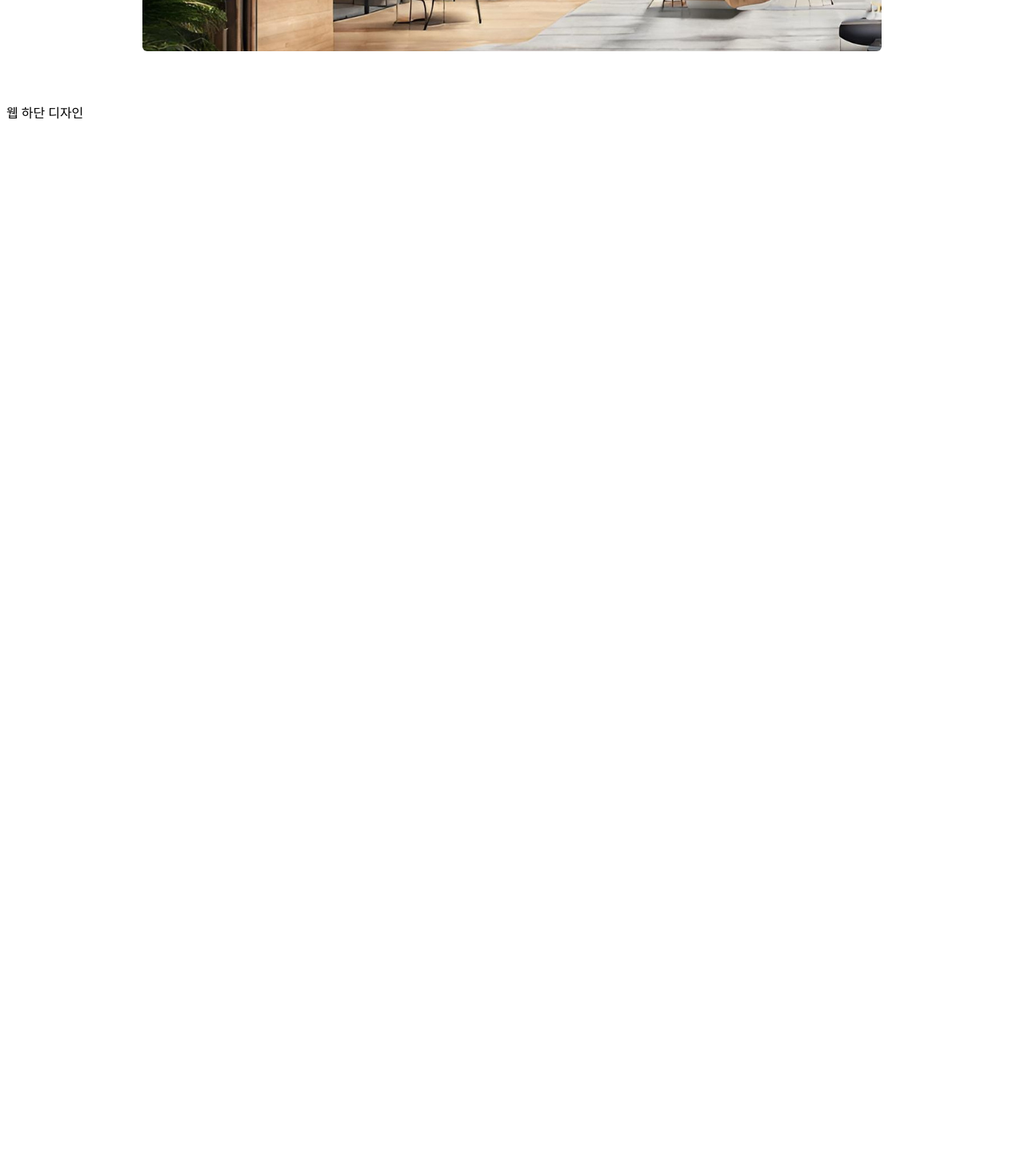
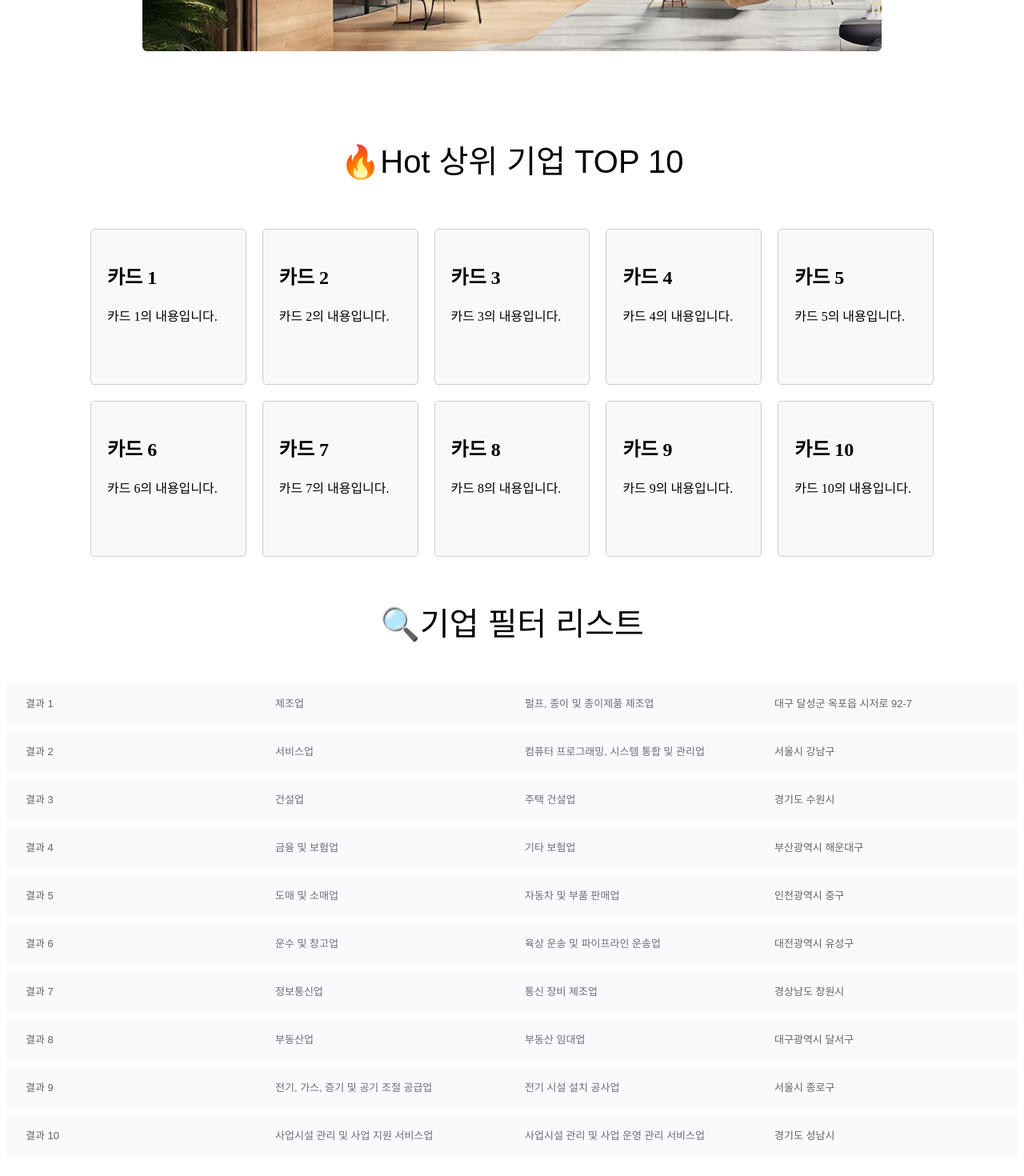
Before and after one commit to hyun-seokkk/jabis, a Vue app in the folder frontend/: page / in a window 1280 px wide. Shown: the part 380-1850 px from the top of the page at 80% size. Before the commit the page ends 800 px from the top, so only its background shows below. Built offline with nearby package versions, Linux system fonts and the light colour scheme.

Commit message:
Design: 메인페이지 UI 추가

```diff
--- a/frontend/src/assets/carousel.css
+++ b/frontend/src/assets/carousel.css
@@ -74,7 +74,9 @@
     font-weight: 700;
     position: relative;
     width: 520px;
+    margin-bottom: -10px; /* 이 부분을 추가하여 요소 사이의 간격을 조정합니다. */
 }
+
 .description {
     color: white;
     text-align: center;
--- /dev/null
+++ b/frontend/src/assets/companytop10.css
@@ -0,0 +1,37 @@
+.section,
+.section * {
+    box-sizing: border-box;
+}
+.section {
+    padding: 60px 170px 60px 170px;
+    display: flex;
+    flex-direction: row;
+    gap: 60px;
+    align-items: center;
+    justify-content: center;
+    align-self: stretch;
+    flex-shrink: 0;
+    position: relative;
+    overflow: hidden;
+}
+.container {
+    display: flex;
+    flex-direction: column;
+    gap: 24px;
+    align-items: center;
+    justify-content: center;
+    flex: 1;
+    position: relative;
+}
+.hot-top-10 {
+    color: #000000;
+    text-align: center;
+    font-family: 'Roboto-Regular', sans-serif;
+    font-size: 40px;
+    line-height: 28px;
+    font-weight: 400;
+    position: relative;
+    display: flex;
+    align-items: center;
+    justify-content: center;
+}
--- /dev/null
+++ b/frontend/src/assets/searchlist.css
@@ -0,0 +1,139 @@
+.div,
+.div * {
+    box-sizing: border-box;
+}
+.div {
+    display: flex;
+    flex-direction: column;
+    gap: 8px;
+    align-items: flex-start;
+    justify-content: flex-start;
+    align-self: stretch;
+    flex-shrink: 0;
+    height: 836px;
+    position: relative;
+}
+.row {
+    background: var(--surface-rows, #f9fafc);
+    padding: 0px 8px 0px 8px;
+    display: flex;
+    flex-direction: row;
+    gap: 0px;
+    align-items: center;
+    justify-content: flex-start;
+    align-self: stretch;
+    flex-shrink: 0;
+    position: relative;
+}
+.div2 {
+    padding: 14px 16px 14px 16px;
+    display: flex;
+    flex-direction: row;
+    gap: 16px;
+    align-items: center;
+    justify-content: flex-start;
+    flex: 1;
+    height: 52px;
+    position: relative;
+    overflow: hidden;
+}
+.text {
+    color: var(--body1, rgba(0, 0, 0, 0.6));
+    text-align: left;
+    font-family: var(--body1-font-family, 'Roboto-Regular', sans-serif);
+    font-size: var(--body1-font-size, 13px);
+    line-height: var(--body1-line-height, 24px);
+    font-weight: var(--body1-font-weight, 400);
+    position: relative;
+    flex: 1;
+}
+.text2 {
+    color: var(--text, #6d6b80);
+    text-align: left;
+    font-family: var(--body1-font-family, 'Roboto-Regular', sans-serif);
+    font-size: var(--body1-font-size, 13px);
+    line-height: var(--body1-line-height, 24px);
+    font-weight: var(--body1-font-weight, 400);
+    position: relative;
+    flex: 1;
+}
+.frame-1 {
+    display: flex;
+    flex-direction: row;
+    gap: 8px;
+    align-items: center;
+    justify-content: flex-start;
+    flex-shrink: 0;
+    position: relative;
+}
+.div3 {
+    color: var(--body1, rgba(0, 0, 0, 0.6));
+    text-align: left;
+    font-family: var(--body1-font-family, 'Roboto-Regular', sans-serif);
+    font-size: var(--body1-font-size, 13px);
+    line-height: var(--body1-line-height, 24px);
+    font-weight: var(--body1-font-weight, 400);
+    position: relative;
+}
+
+/* 제목 css */
+.title {
+    color: #000000;
+    text-align: center;
+    font-family: 'Roboto-Regular', sans-serif;
+    font-size: 40px;
+    line-height: 28px;
+    font-weight: 400;
+    position: relative;
+    margin-bottom: 20px; /* 리스트와의 간격을 조절합니다. */
+    margin-top: 50px;
+}
+
+/* 리스트 스타일 수정 */
+ul {
+    margin-top: 20px; /* 제목과의 간격을 조절합니다. */
+    padding-left: 0; /* 기본 리스트의 패딩을 제거합니다. */
+}
+
+li {
+    list-style-type: none; /* 리스트 마커를 제거합니다. */
+    margin-bottom: 8px; /* 각 항목 간의 간격을 조절합니다. */
+}
+/* 타이틀 부분 */
+.section,
+.section * {
+    box-sizing: border-box;
+}
+.section {
+    padding: 60px 170px 60px 170px;
+    display: flex;
+    flex-direction: row;
+    gap: 60px;
+    align-items: center;
+    justify-content: center;
+    align-self: stretch;
+    flex-shrink: 0;
+    position: relative;
+    overflow: hidden;
+}
+.container {
+    display: flex;
+    flex-direction: column;
+    gap: 24px;
+    align-items: center;
+    justify-content: center;
+    flex: 1;
+    position: relative;
+}
+.hot-top-10 {
+    color: #000000;
+    text-align: center;
+    font-family: 'Roboto-Regular', sans-serif;
+    font-size: 40px;
+    line-height: 28px;
+    font-weight: 400;
+    position: relative;
+    display: flex;
+    align-items: center;
+    justify-content: center;
+}
--- /dev/null
+++ b/frontend/src/assets/top10companylist.css
@@ -0,0 +1,16 @@
+.card-container {
+    display: flex;
+    flex-wrap: wrap;
+    justify-content: center; /* 카드들을 가운데 정렬 */
+}
+
+.card {
+    flex-basis: calc(20% - 100px); /* 한 줄에 5개의 카드가 들어가도록 조정 */
+    width: 0; /* flexbox와 함께 사용할 때 필요 */
+    border: 1px solid #ccc;
+    border-radius: 5px;
+    padding: 20px;
+    margin: 10px;
+    background-color: #f9f9f9;
+    aspect-ratio: 1 / 1; /* 정사각형 비율을 유지하도록 설정 */
+}
--- a/frontend/src/components/Home/Carousel.vue
+++ b/frontend/src/components/Home/Carousel.vue
@@ -13,9 +13,9 @@
                                 수많은 기업 중 당신에게 맞는 최상의 선택을 발견하세요.
                             </div>
                             <div class="button">
-                                <button class="primary">
+                                <div class="primary">
                                     <div class="title3">가입하기</div>
-                                </button>
+                                </div>
                             </div>
                         </div>
                         <svg
--- /dev/null
+++ b/frontend/src/components/Home/CompanyTop10.vue
@@ -0,0 +1,14 @@
+<template>
+    <div class="section">
+        <div class="container">
+            <div class="hot-top-10">🔥Hot 상위 기업 TOP 10</div>
+            <!-- 기업 리스트 자리 -->
+        </div>
+    </div>
+</template>
+
+<script setup></script>
+
+<style scoped>
+@import url('@/assets/companytop10.css');
+</style>
--- /dev/null
+++ b/frontend/src/components/Home/SearchList.vue
@@ -0,0 +1,114 @@
+<template>
+    <div>
+        <div class="section">
+            <div class="container">
+                <div class="hot-top-10">🔍기업 필터 리스트</div>
+                <!-- 기업 리스트 자리 -->
+            </div>
+        </div>
+        <div class="div">
+            <div class="row" v-for="company in dummyData" :key="company.id">
+                <div class="div2">
+                    <div class="text">{{ company.name }}</div>
+                </div>
+                <div class="div2">
+                    <div class="text2">{{ company.industrial }}</div>
+                </div>
+                <div class="div2">
+                    <div class="text2">{{ company.detailRole }}</div>
+                </div>
+                <div class="div2">
+                    <div class="frame-1">
+                        <div class="div3">{{ company.address }}</div>
+                    </div>
+                </div>
+            </div>
+        </div>
+
+        <ul>
+            <li v-for="result in results" :key="result.id">{{ result.name }}</li>
+        </ul>
+    </div>
+</template>
+
+<script setup>
+import { ref } from 'vue';
+
+// 가짜 결과 데이터
+const dummyData = [
+    {
+        id: 1,
+        name: '결과 1',
+        industrial: '제조업',
+        detailRole: '펄프, 종이 및 종이제품 제조업',
+        address: '대구 달성군 옥포읍 시저로 92-7',
+    },
+    {
+        id: 2,
+        name: '결과 2',
+        industrial: '서비스업',
+        detailRole: '컴퓨터 프로그래밍, 시스템 통합 및 관리업',
+        address: '서울시 강남구',
+    },
+    {
+        id: 3,
+        name: '결과 3',
+        industrial: '건설업',
+        detailRole: '주택 건설업',
+        address: '경기도 수원시',
+    },
+    {
+        id: 4,
+        name: '결과 4',
+        industrial: '금융 및 보험업',
+        detailRole: '기타 보험업',
+        address: '부산광역시 해운대구',
+    },
+    {
+        id: 5,
+        name: '결과 5',
+        industrial: '도매 및 소매업',
+        detailRole: '자동차 및 부품 판매업',
+        address: '인천광역시 중구',
+    },
+    {
+        id: 6,
+        name: '결과 6',
+        industrial: '운수 및 창고업',
+        detailRole: '육상 운송 및 파이프라인 운송업',
+        address: '대전광역시 유성구',
+    },
+    {
+        id: 7,
+        name: '결과 7',
+        industrial: '정보통신업',
+        detailRole: '통신 장비 제조업',
+        address: '경상남도 창원시',
+    },
+    {
+        id: 8,
+        name: '결과 8',
+        industrial: '부동산업',
+        detailRole: '부동산 임대업',
+        address: '대구광역시 달서구',
+    },
+    {
+        id: 9,
+        name: '결과 9',
+        industrial: '전기, 가스, 증기 및 공기 조절 공급업',
+        detailRole: '전기 시설 설치 공사업',
+        address: '서울시 종로구',
+    },
+    {
+        id: 10,
+        name: '결과 10',
+        industrial: '사업시설 관리 및 사업 지원 서비스업',
+        detailRole: '사업시설 관리 및 사업 운영 관리 서비스업',
+        address: '경기도 성남시',
+    },
+];
+</script>
+
+<style>
+@import url('@/assets/searchlist.css');
+</style>
--- /dev/null
+++ b/frontend/src/components/Home/Top10ComapnyList.vue
@@ -0,0 +1,28 @@
+<template>
+    <div class="card-container">
+        <div class="card" v-for="(card, index) in cards" :key="index">
+            <!-- 카드 내용 -->
+            <h2>{{ card.title }}</h2>
+            <p>{{ card.description }}</p>
+        </div>
+    </div>
+</template>
+
+<script setup>
+const cards = [
+    { title: '카드 1', description: '카드 1의 내용입니다.' },
+    { title: '카드 2', description: '카드 2의 내용입니다.' },
+    { title: '카드 3', description: '카드 3의 내용입니다.' },
+    { title: '카드 4', description: '카드 4의 내용입니다.' },
+    { title: '카드 5', description: '카드 5의 내용입니다.' },
+    { title: '카드 6', description: '카드 6의 내용입니다.' },
+    { title: '카드 7', description: '카드 7의 내용입니다.' },
+    { title: '카드 8', description: '카드 8의 내용입니다.' },
+    { title: '카드 9', description: '카드 9의 내용입니다.' },
+    { title: '카드 10', description: '카드 10의 내용입니다.' },
+];
+</script>
+
+<style scoped>
+@import url('@/assets/top10companylist.css');
+</style>
--- a/frontend/src/views/HomeView.vue
+++ b/frontend/src/views/HomeView.vue
@@ -1,11 +1,17 @@
 <template>
     <div>
         <Carousel />
+        <CompanyTop10 />
+        <Top10ComapnyList />
+        <SearchList />
     </div>
 </template>
 
 <script setup>
 import Carousel from '@/components/Home/Carousel.vue';
+import CompanyTop10 from '@/components/Home/CompanyTop10.vue';
+import Top10ComapnyList from '@/components/Home/Top10ComapnyList.vue';
+import SearchList from '@/components/Home/SearchList.vue';
 </script>
 
 <style scoped></style>
```
